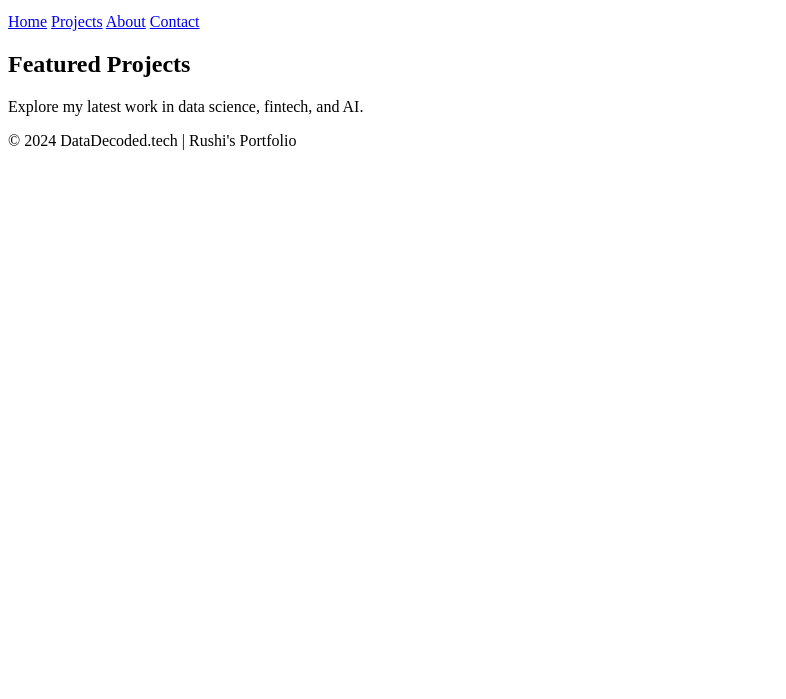
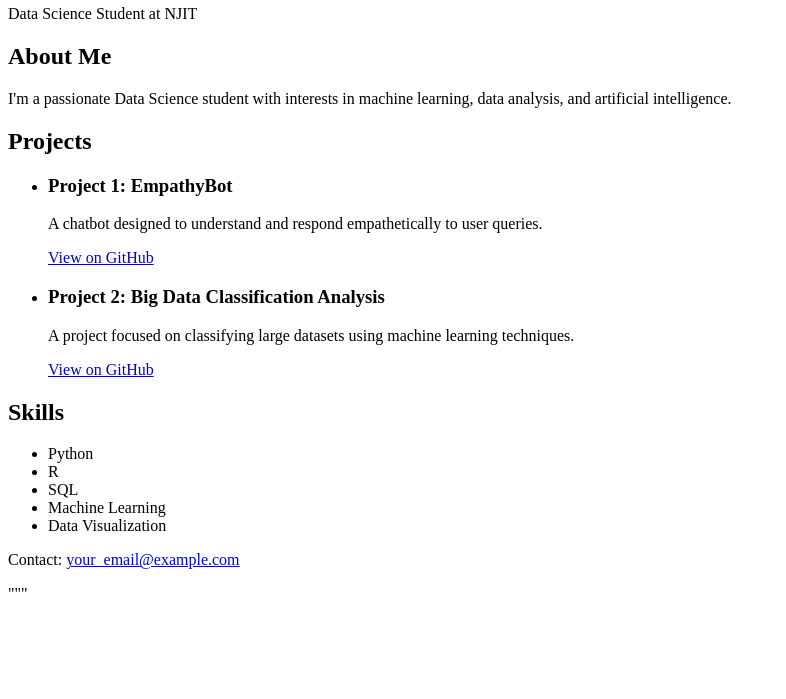
Before and after one commit to Harshad30/datadecoded.tech, a plain HTML site: page index.html in a window 1280 px wide. Shown: the part 101-800 px from the top of the page, without its empty margins (0-786 px from the left). Drawn offline with Linux system fonts and the light colour scheme.

Commit message:
Update index.html

```diff
--- a/index.html
+++ b/index.html
@@ -1,32 +1,48 @@
-<!DOCTYPE html>
+index_content = """<!DOCTYPE html>
 <html lang="en">
 <head>
     <meta charset="UTF-8">
     <meta name="viewport" content="width=device-width, initial-scale=1.0">
-  <meta name="description" content="Rushi's portfolio showcasing projects in data science, fintech, and computer science.">
-  <title>DataDecoded - Rushi's Portfolio</title>
-  <link rel="stylesheet" href="styles.css"> <!-- Link to a CSS file for styling -->
+    <link rel="stylesheet" href="style.css">
+    <title>Harshad's Portfolio</title>
 </head>
 <body>
     <header>
-    <h1>Welcome to DataDecoded.tech</h1>
-    <p>Hi, I'm Rushi – a data science enthusiast passionate about fintech, machine learning, and AI projects.</p>
-    <nav>
-      <a href="index.html">Home</a>
-      <a href="projects.html">Projects</a>
-      <a href="about.html">About</a>
-      <a href="contact.html">Contact</a>
-    </nav>
+        <h1>Harshad</h1>
+        <p>Data Science Student at NJIT</p>
     </header>
-  <main>
-    <section>
-      <h2>Featured Projects</h2>
-      <p>Explore my latest work in data science, fintech, and AI.</p>
-      <!-- Add project summaries here, or links to your projects page -->
+    <section id="about">
+        <h2>About Me</h2>
+        <p>I'm a passionate Data Science student with interests in machine learning, data analysis, and artificial intelligence.</p>
     </section>
-  </main>
+    <section id="projects">
+        <h2>Projects</h2>
+        <ul>
+            <li>
+                <h3>Project 1: EmpathyBot</h3>
+                <p>A chatbot designed to understand and respond empathetically to user queries.</p>
+                <a href="https://github.com/username/empathybot">View on GitHub</a>
+            </li>
+            <li>
+                <h3>Project 2: Big Data Classification Analysis</h3>
+                <p>A project focused on classifying large datasets using machine learning techniques.</p>
+                <a href="https://github.com/username/big-data-classification">View on GitHub</a>
+            </li>
+        </ul>
+    </section>
+    <section id="skills">
+        <h2>Skills</h2>
+        <ul>
+            <li>Python</li>
+            <li>R</li>
+            <li>SQL</li>
+            <li>Machine Learning</li>
+            <li>Data Visualization</li>
+        </ul>
+    </section>
     <footer>
-    <p>&copy; 2024 DataDecoded.tech | Rushi's Portfolio</p>
+        <p>Contact: <a href="mailto:your_email@example.com">your_email@example.com</a></p>
     </footer>
 </body>
 </html>
+"""
```
Lines whose indentation alone changed are shown as unchanged.
